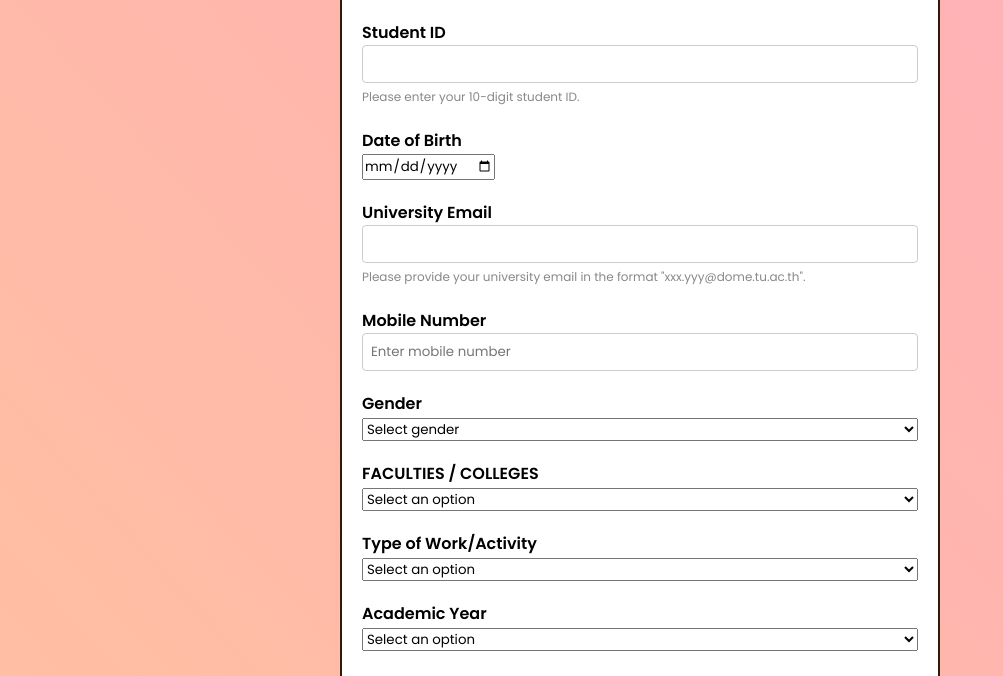
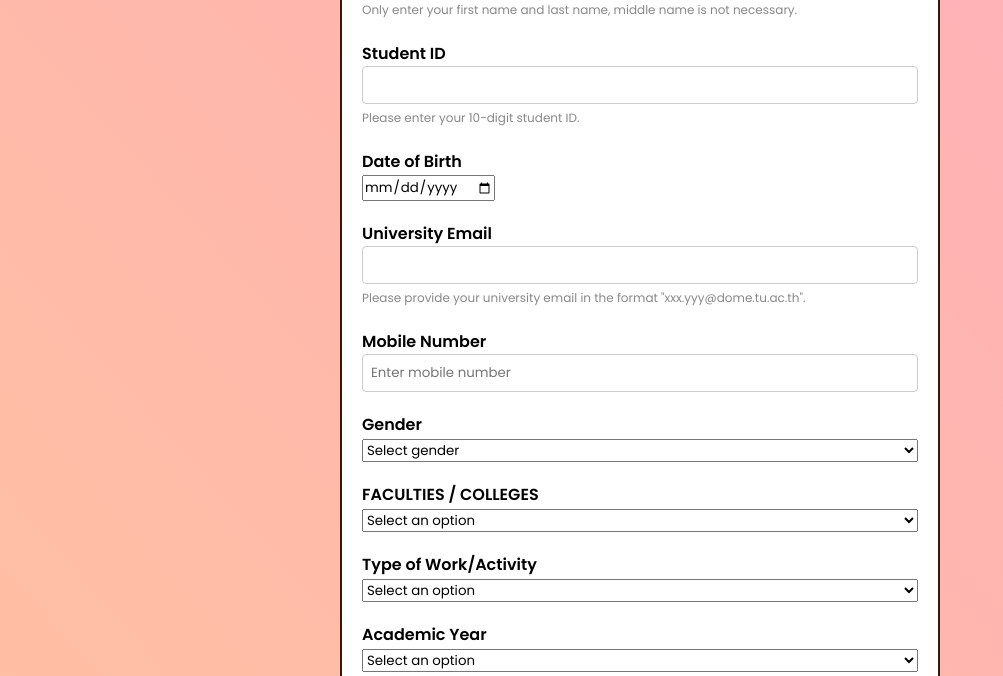
Before and after one commit to TitleHarwiros/CS100-Project-G54, a plain HTML site: page Our_activities.html in a window 1280 px wide. Shown: the part 260-936 px from the top of the page, without its empty margins (0-1003 px from the left). Drawn offline with nearby package versions, Linux system fonts and the light colour scheme; no server answers; a script that the page names is missing.

Commit message:
add more margin

```diff
--- a/css/styles.css
+++ b/css/styles.css
@@ -1,6 +1,6 @@
 @import url('https://fonts.googleapis.com/css2?family=Poppins:wght@200;300;400;500;600&display=swap');
 *{
-    margin: 0;
+    margin: 3;
     padding: 0;
     box-sizing: border-box;
     font-family: 'Poppins', sans-serif;
```
